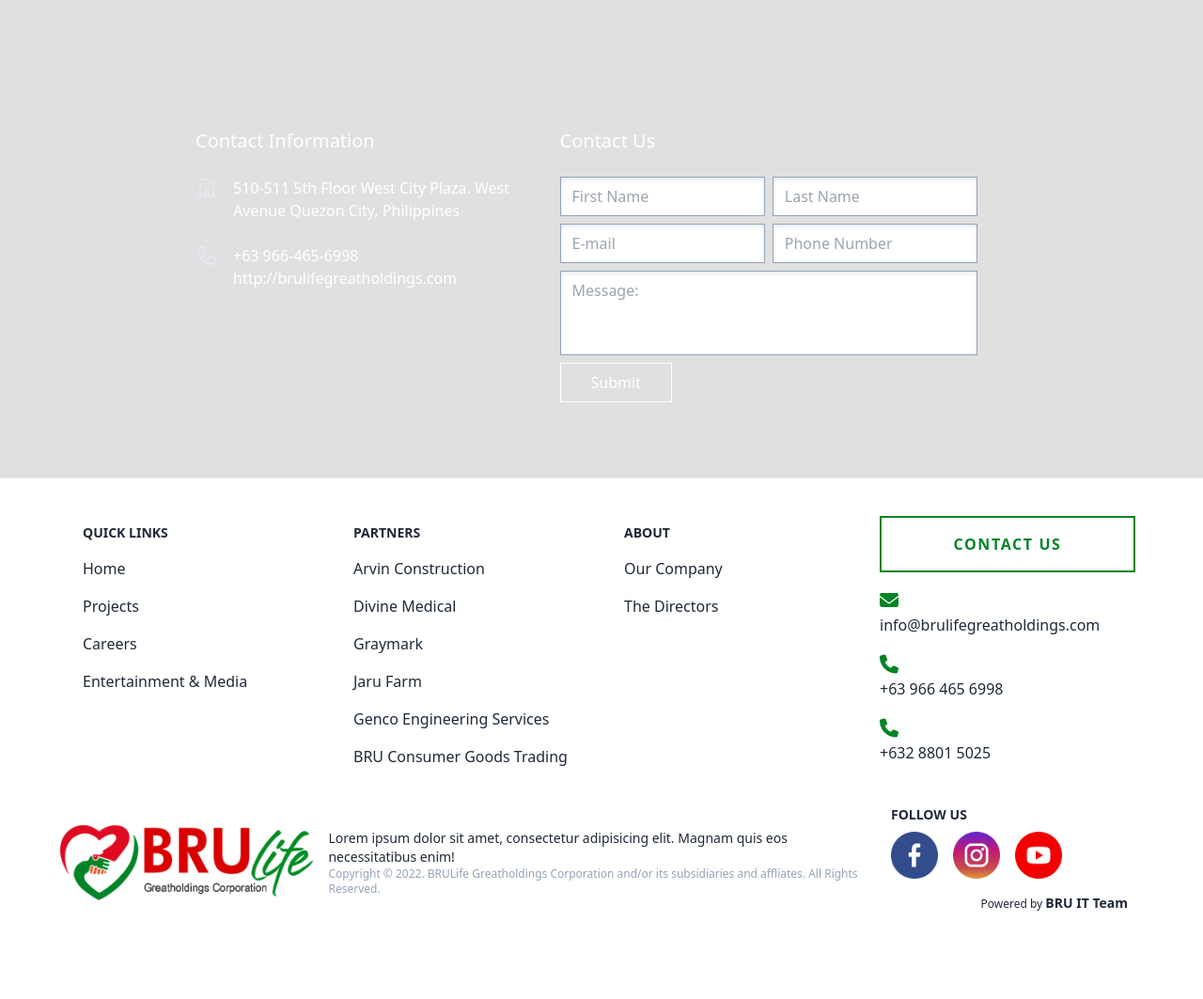
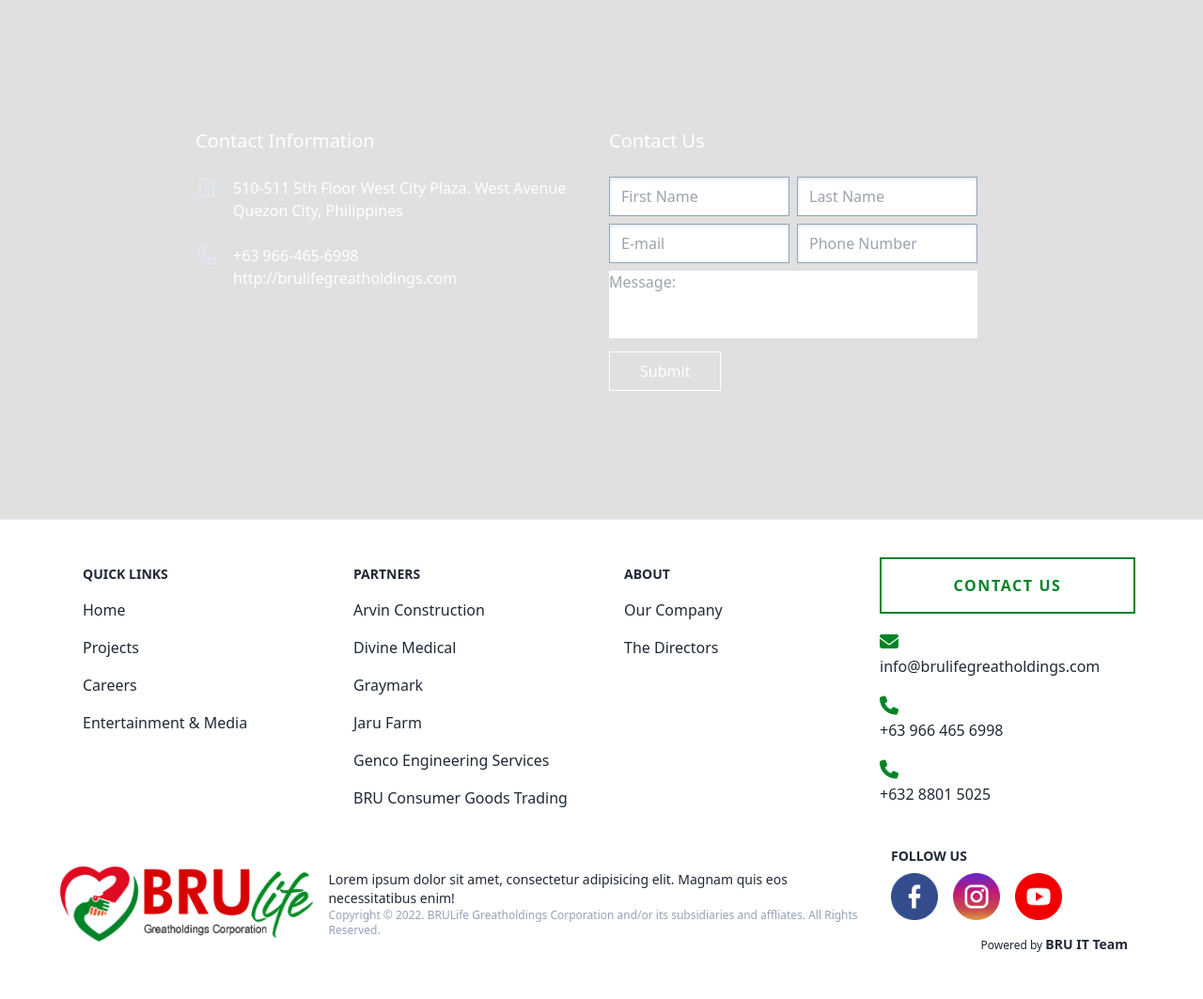
Before and after one commit to jerud-o/brulife, a PHP site: page /templates/contact.php in a window 1280 px wide. Shown: the part 100-1163 px from the top of the page at 94% size. Before the commit the page ends 1069 px from the top, so only its background shows below. Run offline with PHP 8.4, Linux system fonts and the light colour scheme; style sheets or scripts are compiled from the project's sources; some libraries are stand-ins or nearby versions.

Commit message:
contact ayos na

```diff
--- a/procedures/utility.php
+++ b/procedures/utility.php
@@ -29,6 +29,6 @@
 }
 
 function isPhoneNumberValid($number){
-    if(!preg_match('/^(09|\+639)\d{9}$/', $number));
+     return preg_match('/^(09|\+639)\d{9}$/', $number);
 }
 ?>
--- a/templates/contact.php
+++ b/templates/contact.php
@@ -1,6 +1,9 @@
 <?php require_once __DIR__ . "/includes/header.php"; ?>
 <?php require_once __DIR__ . "/includes/navbar.php"; ?>
-  <div class="mt-0 py-20 bg-primary-green p-4 px-20 flex flex-col gap-4 md:flex-row md:mt-14 max-w-screen-lg mx-auto">
+<?php if(isset($sentStatus)):?>
+            <div><?= $sentStatus?></div>
+          <?php endif ?>
+  <div class="mt-0 py-20 bg-primary-green p-4 px-20 flex flex-col gap-4 md:flex-row md:my-14 max-w-screen-lg mx-auto">
     <div class="basis-1/2">
       <h3 class="text-xl text-white font-medium">Contact Information</h3>
       <div class="mt-6 flex">
@@ -21,16 +24,42 @@
 
       </div>
     </div>
-    <div>
+
+    <div class="basis-1/2">
     <h3 class="text-xl text-white font-medium">Contact Us</h3>
+
       <form class="mt-6 grid grid-cols-2 gap-2 pr-8" action="<?= APP_ROOT . "contact"?>" method="POST">
-        <input autocomplete="off" class="personal-info" placeholder="First Name" type="text" name="firstname">
-        <input autocomplete="off" class="personal-info" placeholder="Last Name" type="text" name="lastname">
-        <input autocomplete="off" class="personal-info" placeholder="E-mail" type="email" name="email">
-        <input autocomplete="off" class="personal-info" placeholder="Phone Number" type="text" name="phone">
-        <textarea class="personal-info  resize-none col-span-2"  placeholder="Message:" name="message" rows="3"></textarea>
-        <!-- <button class="btn glass" type="submit" name="submit">Submit</button> -->
-        <button class="transition duration-150 py-2 px-8 w-fit text-white font-medium border border-white hover:bg-white hover:text-primary-green" type="submit">Submit</button>
+        <div class="col-span-2 md:col-span-1">
+          <input class="personal-info w-full" autocomplete="off"  placeholder="First Name" type="text" name="firstname" <?php if(isset($_POST['firstname'])):?> value = "<?= $_POST['firstname']?>" <?php endif?>>
+          <?php if(isset($error['firstname'])):?>
+            <div><?= $error['firstname']?></div>
+          <?php endif ?>
+        </div>
+        <div class="col-span-2 md:col-span-1">
+          <input class="personal-info w-full" autocomplete="off"  placeholder="Last Name" type="text" name="lastname"<?php if(isset($_POST['lastname'])):?> value = "<?= $_POST['lastname']?>" <?php endif?>>
+          <?php if(isset($error['lastname'])):?>
+            <div><?= $error["lastname"]?></div>
+          <?php endif ?>
+        </div>
+        <div class="col-span-2 md:col-span-1">
+          <input class="personal-info w-full" autocomplete="off"  placeholder="E-mail" type="email" name="email"<?php if(isset($_POST['email'])):?> value = "<?= $_POST['email']?>" <?php endif?>>
+          <?php if(isset($error['email'])):?>
+            <div><?= $error["email"]?></div>
+          <?php endif ?>
+        </div>
+        <div class="col-span-2 md:col-span-1">
+          <input class="personal-info w-full" autocomplete="off"  placeholder="Phone Number" type="text" name="phone"<?php if(isset($_POST['phone'])):?> value = "<?= $_POST['phone']?>" <?php endif?>>
+          <?php if(isset($error['phone'])):?>
+            <div><?= $error["phone"]?></div>
+          <?php endif ?>
+        </div>
+        <div class="col-span-2">
+          <textarea class="w-full placeholder:personal-info  resize-none " placeholder="Message:" name="message" rows="3"><?php if(isset($_POST['message'])):?> <?= $_POST['message']?> <?php endif?></textarea>
+          <?php if(isset($error['message'])):?>
+            <div><?= $error["message"]?></div><br>
+          <?php endif ?>
+        </div>
+        <button class="transition duration-150 py-2 px-8 w-fit text-white font-medium border border-white hover:bg-white col-start-1 col-end-2 hover:text-primary-green" type="submit">Submit</button>
       </form>
     </div>
 
```
Also changed, not shown: procedures/logic.php (+15 -7 lines).
